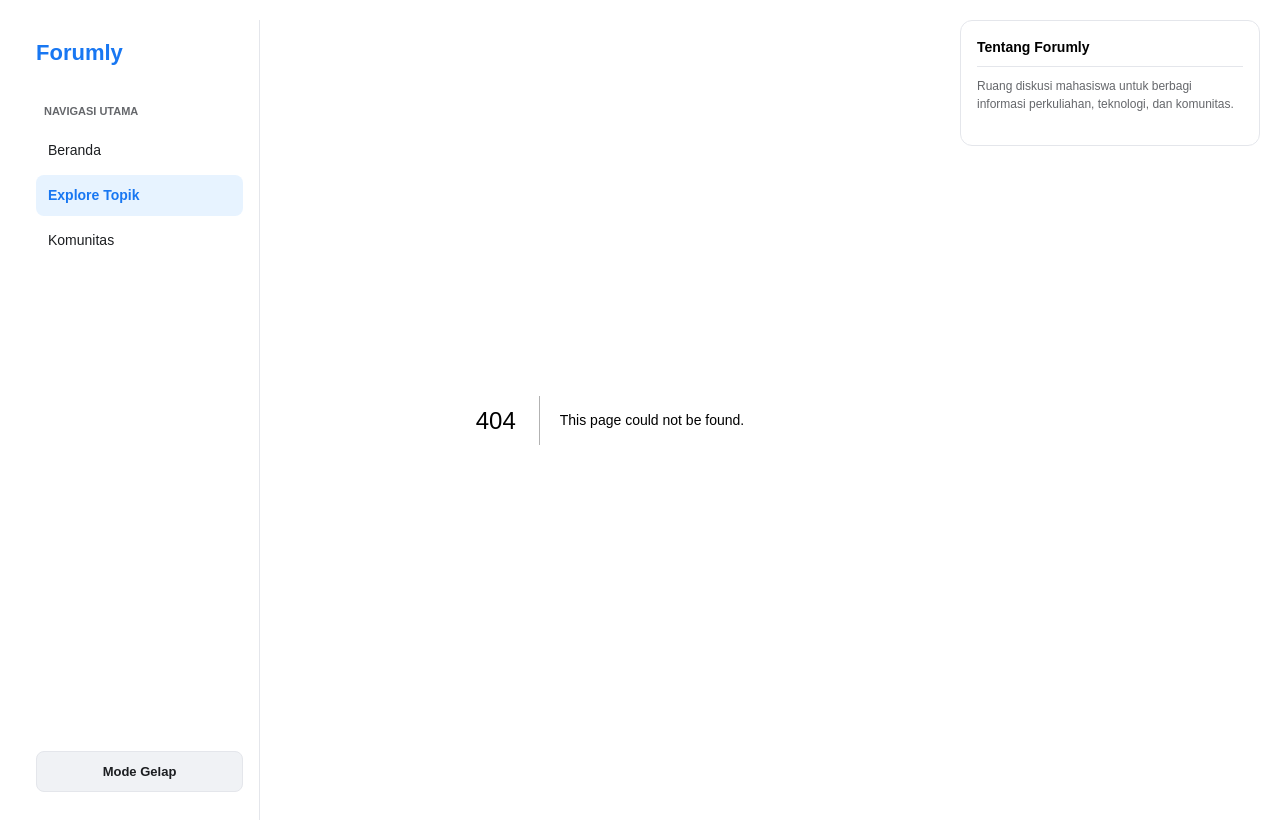
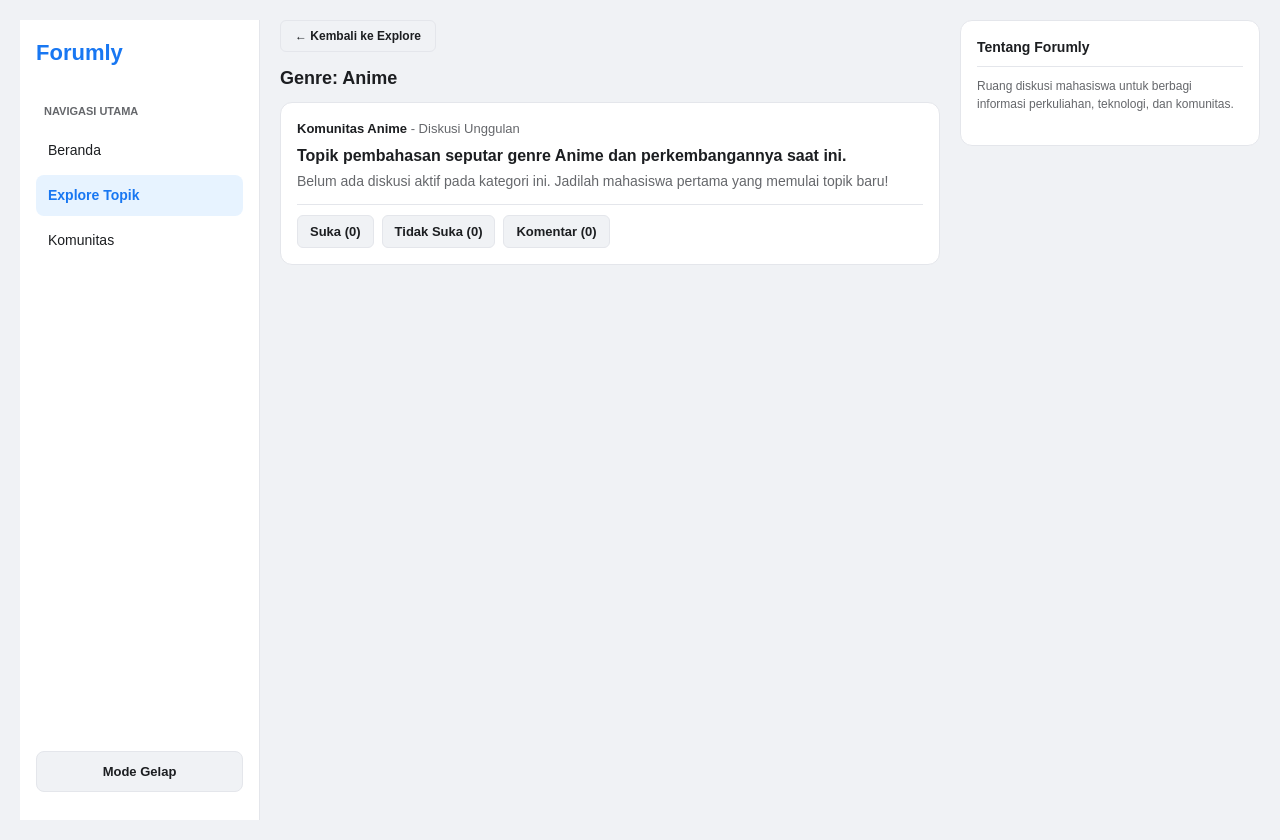
Before and after one commit to marchikari-hub/Forumly-Front-End, a Next.js app: page /explore/anime in a window 1280 px wide. Before the commit this address had no page. Built offline with nearby package versions, Linux system fonts and the light colour scheme.

Commit message:
menambahkan detail page page dari explore seperti page pada finance, olahraga dan lain-lainnya

```diff
--- /dev/null
+++ b/app/explore/[genre]/page.tsx
@@ -0,0 +1,40 @@
+import Link from "next/link";
+
+interface PageProps {
+  params: Promise<{ genre: string }>;
+}
+
+export default async function ExploreGenrePage({ params }: PageProps) {
+  const { genre } = await params;
+
+  const genreName = genre.charAt(0).toUpperCase() + genre.slice(1);
+
+  return (
+    <div>
+      <div style={{ marginBottom: "16px" }}>
+        <Link href="/explore" className="explore-btn" style={{ fontSize: "12px" }}>
+          ← Kembali ke Explore
+        </Link>
+      </div>
+
+      <h2 className="feed-title">Genre: {genreName}</h2>
+
+      <div className="post-card">
+        <div className="post-header">
+          <span className="post-author">Komunitas {genreName}</span> - Diskusi Unggulan
+        </div>
+        <h3 className="post-title">
+          Topik pembahasan seputar genre {genreName} dan perkembangannya saat ini.
+        </h3>
+        <p className="post-excerpt">
+          Belum ada diskusi aktif pada kategori ini. Jadilah mahasiswa pertama yang memulai topik baru!
+        </p>
+        <div className="post-actions">
+          <button type="button" className="btn-action">Suka (0)</button>
+          <button type="button" className="btn-action">Tidak Suka (0)</button>
+          <button type="button" className="btn-action">Komentar (0)</button>
+        </div>
+      </div>
+    </div>
+  );
+}
```
